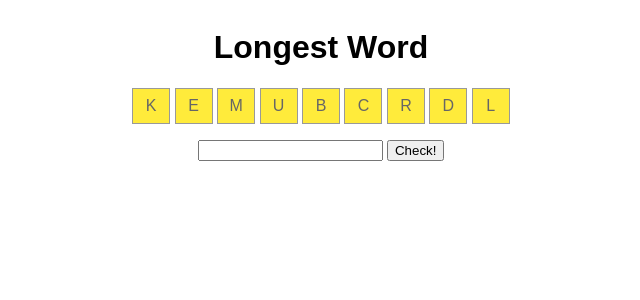
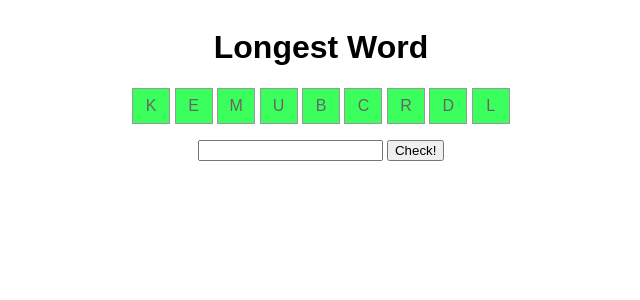
Before and after one commit to gplumey/longest-word, a Flask app: page / in a window 1280 px wide. Shown: the top 300 px of the page, without its empty margins (319-959 px from the left). Run offline with Flask 3, Linux system fonts and the light colour scheme.

Commit message:
Change letter grid background-color to green

```diff
--- a/static/style.css
+++ b/static/style.css
@@ -13,7 +13,7 @@ body {
   width: 24px;
   display: inline-block;
   text-align: center;
-  background-color: #FFEB3B;
+  background-color: #3bff5c;
   color: #666;
 }
 
```
